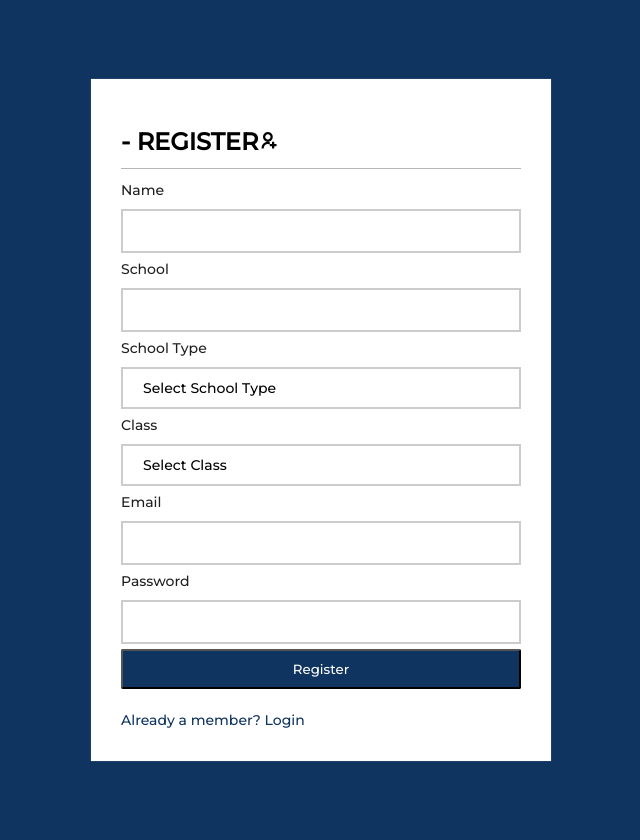
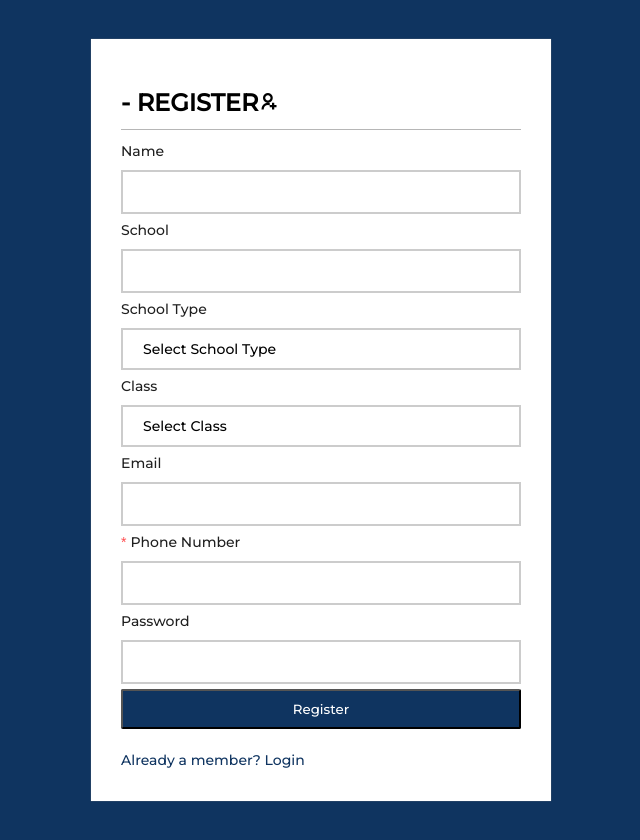
Before and after one commit to ShoaibFarooka/Brainwave, a React (Create React App) app in the folder client/: page /register in a window 1280 px wide. Shown: the whole page, without its empty margins (319-959 px from the left). Built offline with nearby package versions, Linux system fonts and the light colour scheme.

Commit message:
plans page in user

```diff
--- a/client/src/App.js
+++ b/client/src/App.js
@@ -38,7 +38,6 @@ function App() {
         <Routes>
           {/* Common Routes */}
           <Route path="/login" element={<Login />} />
-          <Route path="/plans" element={<Plans />} />
           <Route path="/register" element={<Register />} />
           <Route path="/" element={<Home />} />
           <Route path="/test" element={
@@ -70,6 +69,14 @@ function App() {
             element={
               <ProtectedRoute>
                 <Chat />
+              </ProtectedRoute>
+            }
+          />
+           <Route
+            path="/user/plans"
+            element={
+              <ProtectedRoute>
+                <Plans />
               </ProtectedRoute>
             }
           />
--- a/client/src/components/ProtectedRoute.js
+++ b/client/src/components/ProtectedRoute.js
@@ -51,6 +51,12 @@ function ProtectedRoute({ children }) {
       paths: ["/user/chat"],
       icon: <i className="ri-chat-smile-2-line"></i>,
       onClick: () => navigate("/user/chat"),
+    },
+    {
+      title: "Plans",
+      paths: ["/user/plans"],
+      icon: <i className="ri-calendar-check-line"></i>,
+      onClick: () => navigate("/user/plans"),
     },
     {
       title: "Forum",
--- a/client/src/pages/common/Register/index.css
+++ b/client/src/pages/common/Register/index.css
@@ -3,7 +3,7 @@
 }
 
 .main {
-    height: 100vh;
+    min-height: 100vh;
     padding: 20px 0px;
 }
 
--- a/client/src/pages/common/Register/index.js
+++ b/client/src/pages/common/Register/index.js
@@ -1,16 +1,15 @@
 import { Form, message, Select } from "antd"; // Added Select for dropdown
 import React, { useState } from "react";
-import './index.css';
+import "./index.css";
 import { Link, useNavigate } from "react-router-dom";
 import { registerUser, sendOTP } from "../../../apicalls/users";
 
-
 function Register() {
   const [verification, setVerification] = useState(false);
-  const [data, setData] = useState('');
-  const [otp, setOTP] = useState('');
+  const [data, setData] = useState("");
+  const [otp, setOTP] = useState("");
   const [loading, setLoading] = useState(false);
-  const [schoolType, setSchoolType] = useState(''); // State to store selected school type
+  const [schoolType, setSchoolType] = useState(""); // State to store selected school type
   const navigate = useNavigate();
 
   const onFinish = async (values) => {
@@ -18,7 +17,7 @@ function Register() {
       const response = await registerUser(values);
       if (response.success) {
         message.success(response.message);
-        navigate('/login');
+        navigate("/login");
       } else {
         message.error(response.message);
         setVerification(false);
@@ -33,15 +32,14 @@ function Register() {
   const verifyUser = async (values) => {
     if (values.otp === otp) {
       onFinish(data);
-    }
-    else {
-      message.error('Invalid OTP');
+    } else {
+      message.error("Invalid OTP");
     }
   };
 
   const generateOTP = async (formData) => {
     if (!formData.name || !formData.email || !formData.password) {
-      message.error('Please fill all fields!');
+      message.error("Please fill all fields!");
       return;
     }
     setLoading(true);
@@ -66,9 +64,9 @@ function Register() {
   };
 
   return (
-    <div className="flex justify-center items-center h-screen w-screen bg-primary main">
+    <div className="flex justify-center items-center w-screen bg-primary main">
       <div className="card p-3 bg-white">
-        {verification ?
+        {verification ? (
           <div>
             <h1 className="text-2xl">
               - Verification<i className="ri-user-add-line"></i>
@@ -88,7 +86,7 @@ function Register() {
               </div>
             </Form>
           </div>
-          :
+        ) : (
           <div className="flex flex-col">
             <h1 className="text-2xl">
               - REGISTER<i className="ri-user-add-line"></i>
@@ -103,7 +101,7 @@ function Register() {
               </Form.Item>
 
               <Form.Item name="schoolType" label="School Type" initialValue="">
-                <select onChange={(e) => setSchoolType(e.target.value)}   >
+                <select onChange={(e) => setSchoolType(e.target.value)}>
                   <option value="" disabled selected>
                     Select School Type
                   </option>
@@ -113,7 +111,7 @@ function Register() {
               </Form.Item>
 
               <Form.Item name="class" label="Class" initialValue="">
-                <select >
+                <select>
                   <option value="" disabled selected>
                     Select Class
                   </option>
@@ -144,6 +142,25 @@ function Register() {
               <Form.Item name="email" label="Email" initialValue="">
                 <input type="text" />
               </Form.Item>
+
+              <Form.Item
+                name="phoneNumber"
+                label="Phone Number"
+                initialValue=""
+                rules={[
+                  {
+                    required: true,
+                    message: "Please enter your phone number!",
+                  },
+                  {
+                    pattern: /^\d{10}$/,
+                    message: "Phone number must be exactly 10 digits!",
+                  },
+                ]}
+              >
+                <input type="text" maxLength="10" />
+              </Form.Item>
+
               <Form.Item name="password" label="Password" initialValue="">
                 <input type="password" />
               </Form.Item>
@@ -160,7 +177,7 @@ function Register() {
               </div>
             </Form>
           </div>
-        }
+        )}
       </div>
     </div>
   );
--- a/client/src/pages/user/Plans/Plans.css
+++ b/client/src/pages/user/Plans/Plans.css
@@ -47,6 +47,8 @@
     text-transform: uppercase;
     box-shadow: 0 4px 8px rgba(0, 0, 0, 0.1);
     z-index: 10;
+    width: 200px;
+    text-align: center;
 }
 
 /* Title */
```
